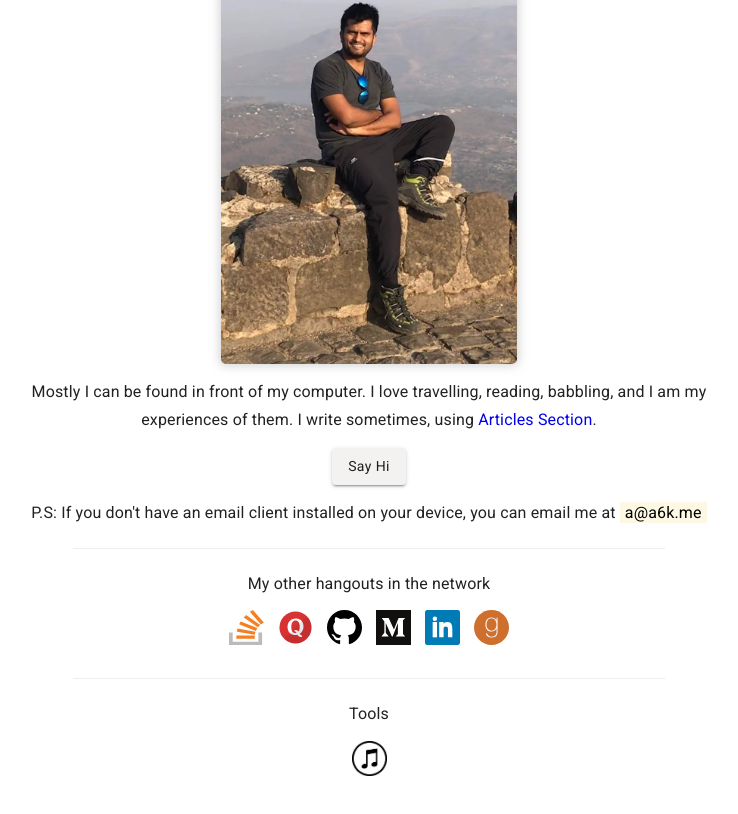
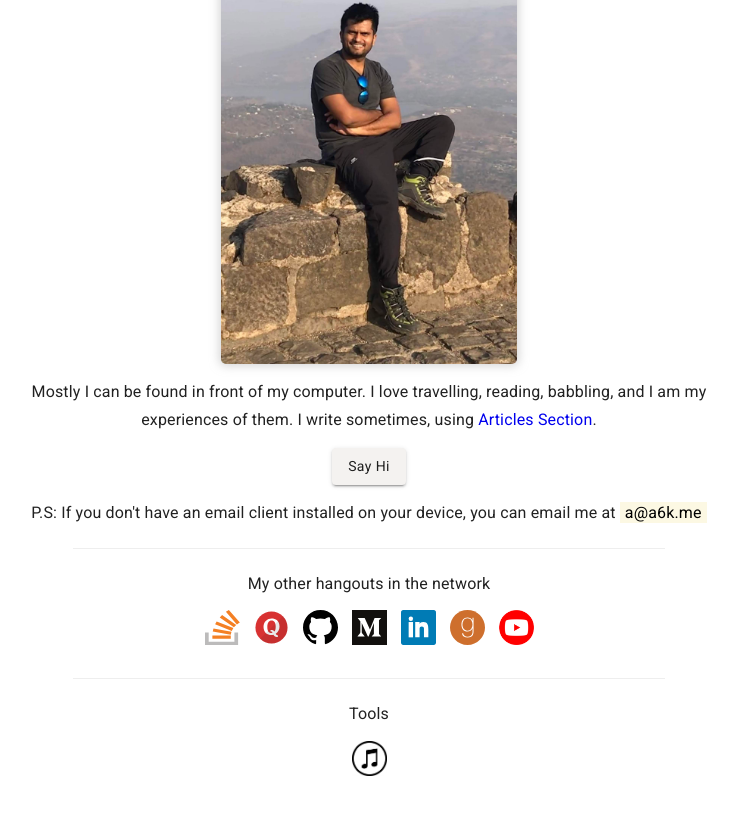
Before and after one commit to a6kme/a6kme, a Next.js app: page / in a window 1280 px wide. Shown: the part 330-1144 px from the top of the page, without its empty margins (271-1009 px from the left). Built offline with nearby package versions, Linux system fonts and the light colour scheme.

Commit message:
Add youtube link

```diff
--- a/components/homepage/links.jsx
+++ b/components/homepage/links.jsx
@@ -31,6 +31,11 @@ export default () => {
       alt: 'GoodReads',
       img: '/icons/goodreads.svg',
       href: 'https://www.goodreads.com/a6kme'
+    },
+    {
+      alt: 'Youtube',
+      img: '/icons/youtube.png',
+      href: 'https://www.youtube.com/user/abhiitd/videos'
     }
   ];
   const linksList = [];
```
Also changed, not shown: public/icons/youtube.png (added).
